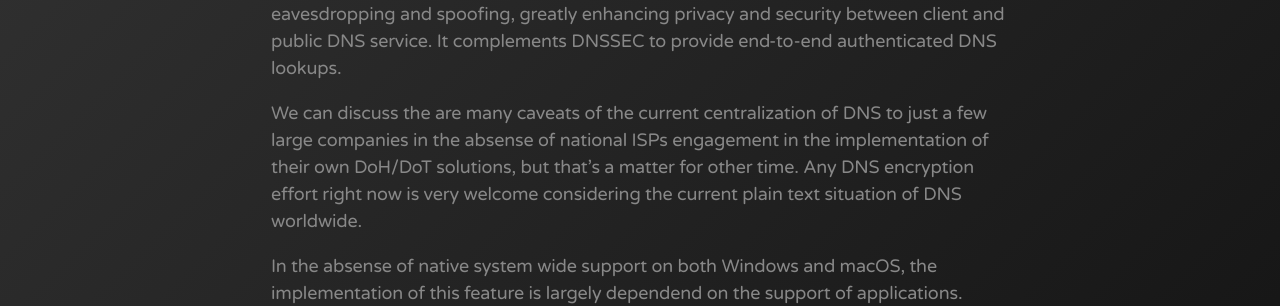
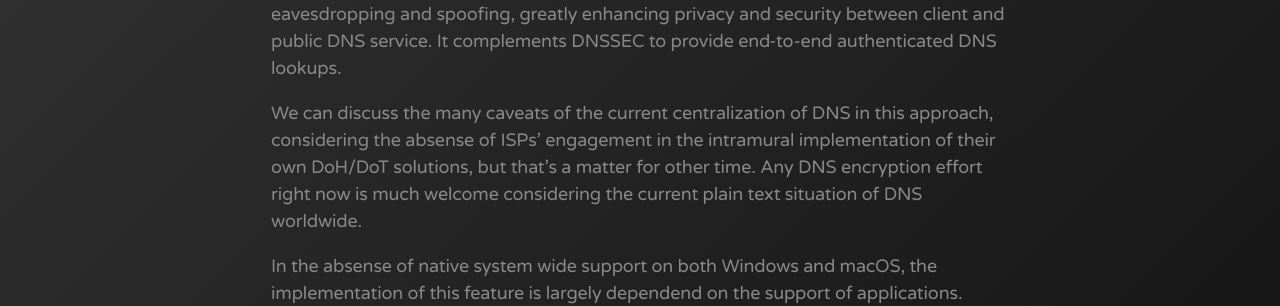
Before and after one commit to bonina/bonina.github.io, a Jekyll site: the page built from _posts/web/2019/2019-10-02-dns-over-https-on-chromium-based-browsers.md, in a window 1280 px wide. Shown: the part 214-520 px from the top of the page. Built offline with Jekyll 4.4.1, drawn with Linux system fonts in a browser that asks for light colours.

Commit message:
Update 2019-10-02-dns-over-https-on-chromium-based-browsers.md

```diff
--- a/_posts/web/2019/2019-10-02-dns-over-https-on-chromium-based-browsers.md
+++ b/_posts/web/2019/2019-10-02-dns-over-https-on-chromium-based-browsers.md
@@ -7,7 +7,7 @@ categories: [Web]
 
 DNS resolution over an encrypted HTTPS connection prevents tampering, eavesdropping and spoofing, greatly enhancing privacy and security between client and public DNS service. It complements DNSSEC to provide end-to-end authenticated DNS lookups.
 
-We can discuss the are many caveats of the current centralization of DNS to just a few large companies in the absense of national ISPs engagement in the implementation of their own DoH/DoT solutions, but that's a matter for other time. Any DNS encryption effort right now is very welcome considering the current plain text situation of DNS worldwide.
+We can discuss the many caveats of the current centralization of DNS in this approach, considering the absense of ISPs' engagement in the intramural implementation of their own DoH/DoT solutions, but that's a matter for other time. Any DNS encryption effort right now is much welcome considering the current plain text situation of DNS worldwide.
 
 In the absense of native system wide support on both Windows and macOS, the implementation of this feature is largely dependend on the support of applications. Fortunately browsers of the Chromium family(Google Chrome, new Microsoft Edge, Vivaldi, etc) are now capable of routing every DNS request to a DNS-over-HTPPS service of your choice, no 3rd party extension required.
 
```
